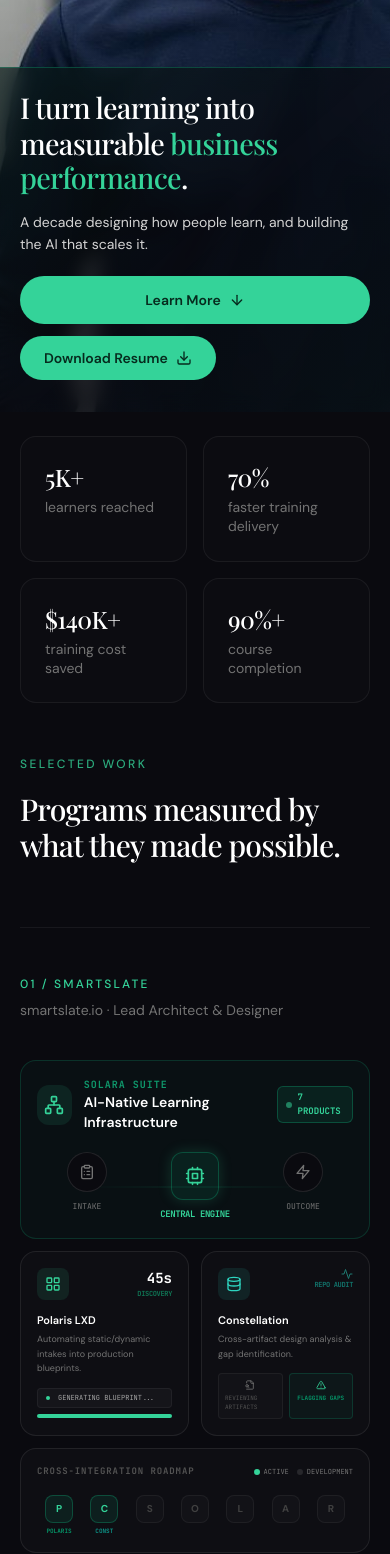
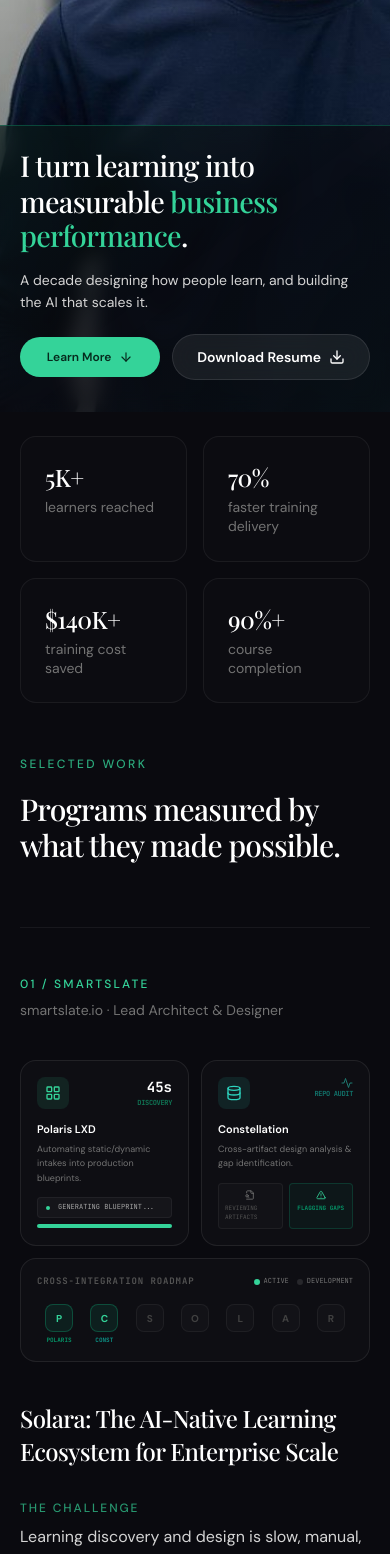
Before and after one commit to notjitin-1994/jitin-nair-portfolio, a Next.js app: page /LD-Systems-Portfolio in a window 390 px wide. Shown: the part 432-1986 px from the top of the page. Built offline with nearby package versions, Linux system fonts and the light colour scheme.

Commit message:
Optimize mobile hero buttons and streamline Solara infographic: horizontal alignment, matching 'Get in Touch' style, and focused product tiles

```diff
--- a/app/components/landing/ChooserHero.tsx
+++ b/app/components/landing/ChooserHero.tsx
@@ -9,7 +9,8 @@ import {
   useSpring,
   useReducedMotion,
 } from "framer-motion";
-import { ArrowRight, Cpu, GraduationCap } from "lucide-react";
+import { ArrowRight, Cpu, GraduationCap, Download } from "lucide-react";
+import { DownloadResumeButton } from "../ld/DownloadResumeButton";
 
 const EASE = [0.16, 1, 0.3, 1] as const;
 
@@ -473,6 +474,19 @@ export function ChooserHero() {
             </motion.p>
 
             {/* ③ Links — last to appear */}
+            <div className="mt-4 flex items-center gap-3">
+              <a
+                href="#impact"
+                className="flex-1 flex items-center justify-center gap-2 rounded-full bg-emerald-400 px-4 py-3 text-xs font-semibold text-[#062a1d] transition-transform duration-150 active:scale-[0.97]"
+              >
+                Learn More
+                <ArrowRight className="h-3.5 w-3.5" strokeWidth={2} />
+              </a>
+              <div className="flex-1">
+                <DownloadResumeButton mobile />
+              </div>
+            </div>
+
             <div className="mt-4 grid gap-2.5">
               {TRACKS.map((track, i) => (
                 <MobileTrackCard
--- a/app/components/ld/CaseStudyInfographics.tsx
+++ b/app/components/ld/CaseStudyInfographics.tsx
@@ -74,58 +74,6 @@ export function SmartslateInfographic() {
 
   return (
     <div className="grid grid-cols-2 gap-3 py-2">
-      {/* Solara Ecosystem Core - Top Hero Card */}
-      <BentoCard accent className="col-span-2">
-        <div className="flex items-center justify-between">
-          <div className="flex items-center gap-3">
-            <div className="flex h-10 w-10 items-center justify-center rounded-xl bg-emerald-400/10 text-emerald-400">
-              <Network className="h-5 w-5" />
-            </div>
-            <div>
-              <div className="text-[10px] font-mono font-bold uppercase tracking-widest text-emerald-500/80">Solara Suite</div>
-              <div className="text-sm font-semibold text-white">AI-Native Learning Infrastructure</div>
-            </div>
-          </div>
-          <div className="px-2 py-1 rounded-md border border-emerald-500/30 bg-emerald-500/10 flex items-center gap-1.5">
-            <div className="h-1.5 w-1.5 rounded-full bg-emerald-400 animate-pulse" />
-            <span className="text-[9px] font-mono font-bold text-emerald-400">7 PRODUCTS</span>
-          </div>
-        </div>
-
-        {/* Core Integration Visualization - Replacing the abstract inputs/logic/scale */}
-        <div className="mt-5 grid grid-cols-3 gap-2 relative">
-           {/* Connecting Line Backdrop */}
-           <div className="absolute top-1/2 left-[15%] right-[15%] h-px bg-gradient-to-r from-emerald-500/0 via-emerald-500/20 to-emerald-500/0 -translate-y-1/2" />
-
-           <div className="flex flex-col items-center gap-2 z-10">
-              <div className="h-10 w-10 rounded-full border border-white/10 bg-[#0a0a0f] flex items-center justify-center group-hover:border-emerald-500/40 transition-colors">
-                 <ClipboardList className="h-4 w-4 text-neutral-500" />
-              </div>
-              <div className="text-[8px] font-mono text-neutral-500 uppercase">Intake</div>
-           </div>
-
-           <div className="flex flex-col items-center gap-2 z-10">
-              <motion.div
-                animate={reduced ? {} : {
-                  boxShadow: ["0 0 0px rgba(52,211,153,0)", "0 0 15px rgba(52,211,153,0.2)", "0 0 0px rgba(52,211,153,0)"]
-                }}
-                transition={{ duration: 2, repeat: Infinity }}
-                className="h-12 w-12 rounded-xl border border-emerald-500/30 bg-emerald-500/10 flex items-center justify-center"
-              >
-                 <Cpu className="h-5 w-5 text-emerald-400" />
-              </motion.div>
-              <div className="text-[9px] font-mono font-bold text-emerald-400 uppercase tracking-tighter">Central Engine</div>
-           </div>
-
-           <div className="flex flex-col items-center gap-2 z-10">
-              <div className="h-10 w-10 rounded-full border border-white/10 bg-[#0a0a0f] flex items-center justify-center">
-                 <Zap className="h-4 w-4 text-neutral-500" />
-              </div>
-              <div className="text-[8px] font-mono text-neutral-500 uppercase">Outcome</div>
-           </div>
-        </div>
-      </BentoCard>
-
       {/* Polaris - Contextual Design */}
       <BentoCard className="col-span-1">
         <div className="flex items-start justify-between mb-3">
--- a/app/components/ld/DownloadResumeButton.tsx
+++ b/app/components/ld/DownloadResumeButton.tsx
@@ -39,7 +39,7 @@ function Shake({
 }
 
 /* ── Main component ────────────────────────────────────────────────────── */
-export function DownloadResumeButton() {
+export function DownloadResumeButton({ mobile = false }: { mobile?: boolean }) {
   const reduced = useReducedMotion();
   const [stage, setStage] = useState<Stage>("idle");
   const [email, setEmail] = useState("");
@@ -116,7 +116,9 @@ export function DownloadResumeButton() {
       className={`relative inline-flex items-center overflow-hidden rounded-full
         ${isInput || stage === "done"
           ? "border border-emerald-400/40 bg-white/[0.06] backdrop-blur-md"
-          : "bg-emerald-400"
+          : mobile
+            ? "border border-white/10 bg-white/[0.07] backdrop-blur-md"
+            : "bg-emerald-400"
         }`}
       style={{ minHeight: "44px" }}
     >
@@ -131,7 +133,9 @@ export function DownloadResumeButton() {
             exit={{ opacity: 0 }}
             transition={{ duration: 0.18 }}
             onClick={() => setStage("email")}
-            className="group inline-flex items-center gap-2 px-6 py-3 text-sm font-semibold text-[#062a1d] whitespace-nowrap"
+            className={`group inline-flex items-center gap-2 px-6 py-3 text-sm font-semibold whitespace-nowrap ${
+              mobile ? "text-white" : "text-[#062a1d]"
+            }`}
           >
             Download Resume
             <Download
--- a/app/components/ld/LDPortfolio.tsx
+++ b/app/components/ld/LDPortfolio.tsx
@@ -210,17 +210,17 @@ function Hero() {
 
             <motion.div
               {...mobileFade(M_BUTTONS_DELAY)}
-              className="mt-5 flex flex-col items-stretch gap-3"
+              className="mt-5 flex items-center gap-3"
             >
               <a
                 href="#impact"
-                className="flex items-center justify-center gap-2 rounded-full bg-emerald-400 px-6 py-3.5 text-sm font-semibold text-[#062a1d] transition-transform duration-150 active:scale-[0.97]"
+                className="flex-1 flex items-center justify-center gap-2 rounded-full bg-emerald-400 px-4 py-3 text-xs font-semibold text-[#062a1d] transition-transform duration-150 active:scale-[0.97]"
               >
                 Learn More
-                <ArrowDown className="h-4 w-4" strokeWidth={2} />
+                <ArrowDown className="h-3.5 w-3.5" strokeWidth={2} />
               </a>
-              <div>
-                <DownloadResumeButton />
+              <div className="flex-1">
+                <DownloadResumeButton mobile />
               </div>
             </motion.div>
           </div>
```
